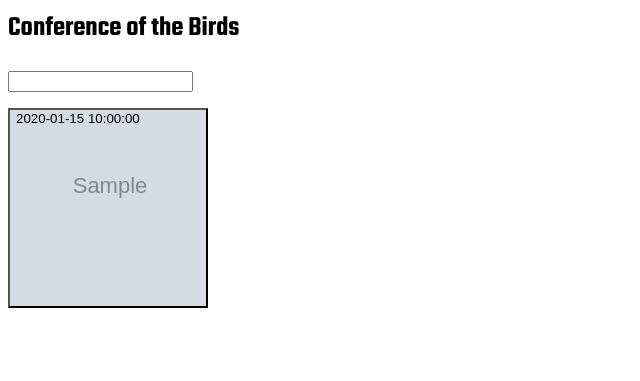
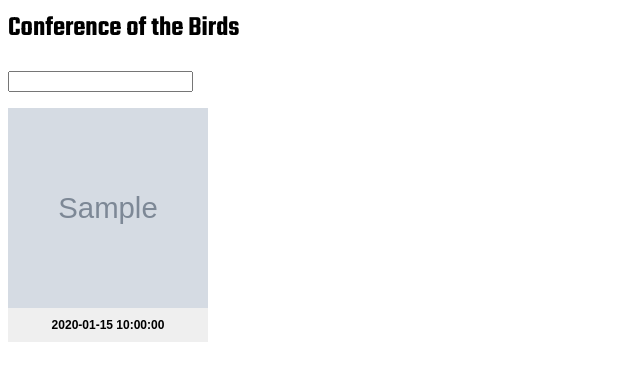
Before and after one commit to JoeGermuska/birdnest, a Flask app: template templates/index.html in a window 1280 px wide. Shown: the top 381 px of the page, without its empty margins (0-640 px from the left). Run offline with Flask 2, Linux system fonts and the light colour scheme; the template is opened without the code that fills it: most values are stand-ins (such as "Sample title", 1, 10 or a date in 2020); grey boxes marked "Sample" are stand-in pictures; parts of the project's set-up code (start-up, migrations or seed data) failed here and were passed over; some web fonts are replaced.

Commit message:
basic tiled playlists on the home, other small tweaks

```diff
--- a/models.py
+++ b/models.py
@@ -240,7 +240,7 @@ class Track(Base):
     playlists = relationship('Playlist', secondary=playlist_track, back_populates='tracks')
 
     def artists_str(self) -> str:
-        return ','.join(a.name for a in self.artists)
+        return ', '.join(a.name for a in self.artists)
 
     def __repr__(self) -> str:
         return f"Track({self.spotify_id})"
--- a/static/style.css
+++ b/static/style.css
@@ -40,18 +40,25 @@
  }
 
  .playlist-tiles {
-     flex-direction: row;
+     display: grid;
+     grid-gap: 15px;
+     grid-template-columns: repeat(auto-fit, 200px);
  }
 
  .playlist-tile {
-     display: flex;
      background-size: 200px;
      width: 200px;
-     height: 200px;
+     border: 0;
+     margin: 0;
+     padding: 0;
      cursor: pointer;
  }
 
+ .playlist-tile h2 {
+     font-size: .75rem;
+ }
+
  .playlist-tile img {
-     width: 100px;
-     height: 100px;
+     width: 200px;
+     height: 200px;
  }
--- a/templates/index.html
+++ b/templates/index.html
@@ -6,19 +6,20 @@
 </head>
 
 <body>
-    <section class="playlist-tiles">
+    <section>
         <h1>Conference of the Birds</h1>
         <div class="search">
             <form action="{{ url_for('search')}}" method="GET">
                 <input type="text" id="q" name="q">
             </form>
         </div>
-        <div class="playlists">
+        <div class="playlist-tiles">
             {% for playlist in playlists %}
-            <button class='playlist-tile' data-internal-url="{{ url_for('show_playlist',date_str=playlist.date)}}" style="background-image: url({{playlist.image_url}})">
-                <div>
+            <button class='playlist-tile' data-internal-url="{{ url_for('show_playlist',date_str=playlist.date)}}">
+                <img src="{{ playlist.image_url }}">
+                <h2>
                     {{ playlist.date }}
-                </div>
+                </h2>
             </button> {% endfor %}
         </div>
     </section>
@@ -29,7 +30,7 @@
     }
     document.addEventListener('DOMContentLoaded', (e) => {
         document.querySelectorAll('button.playlist-tile').forEach(elem => {
-            elem.addEventListener('click', playlistTileClickHandler.bind(elem))
+            // elem.addEventListener('click', playlistTileClickHandler.bind(elem))
         })
     })
 </script>
```
